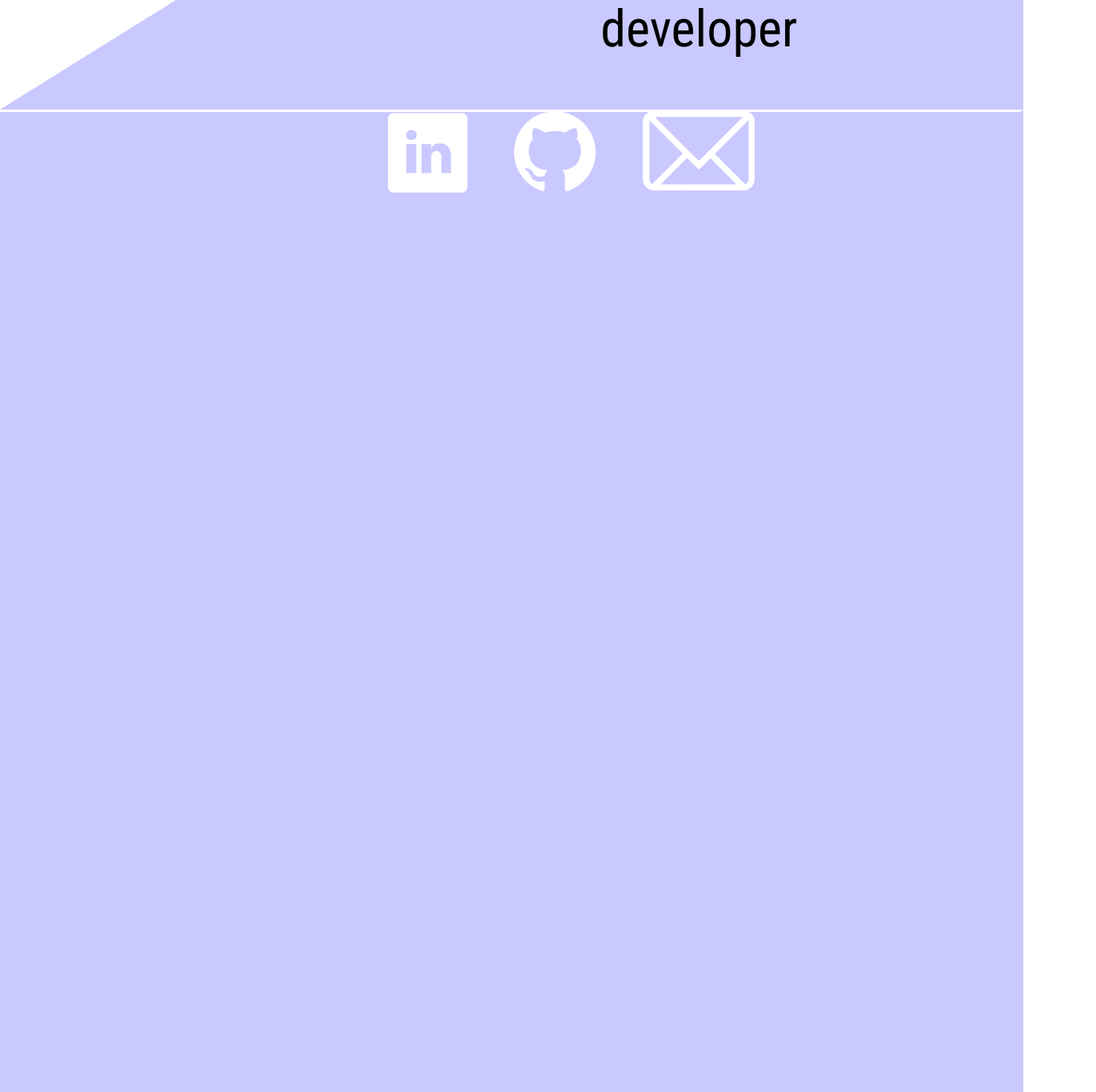
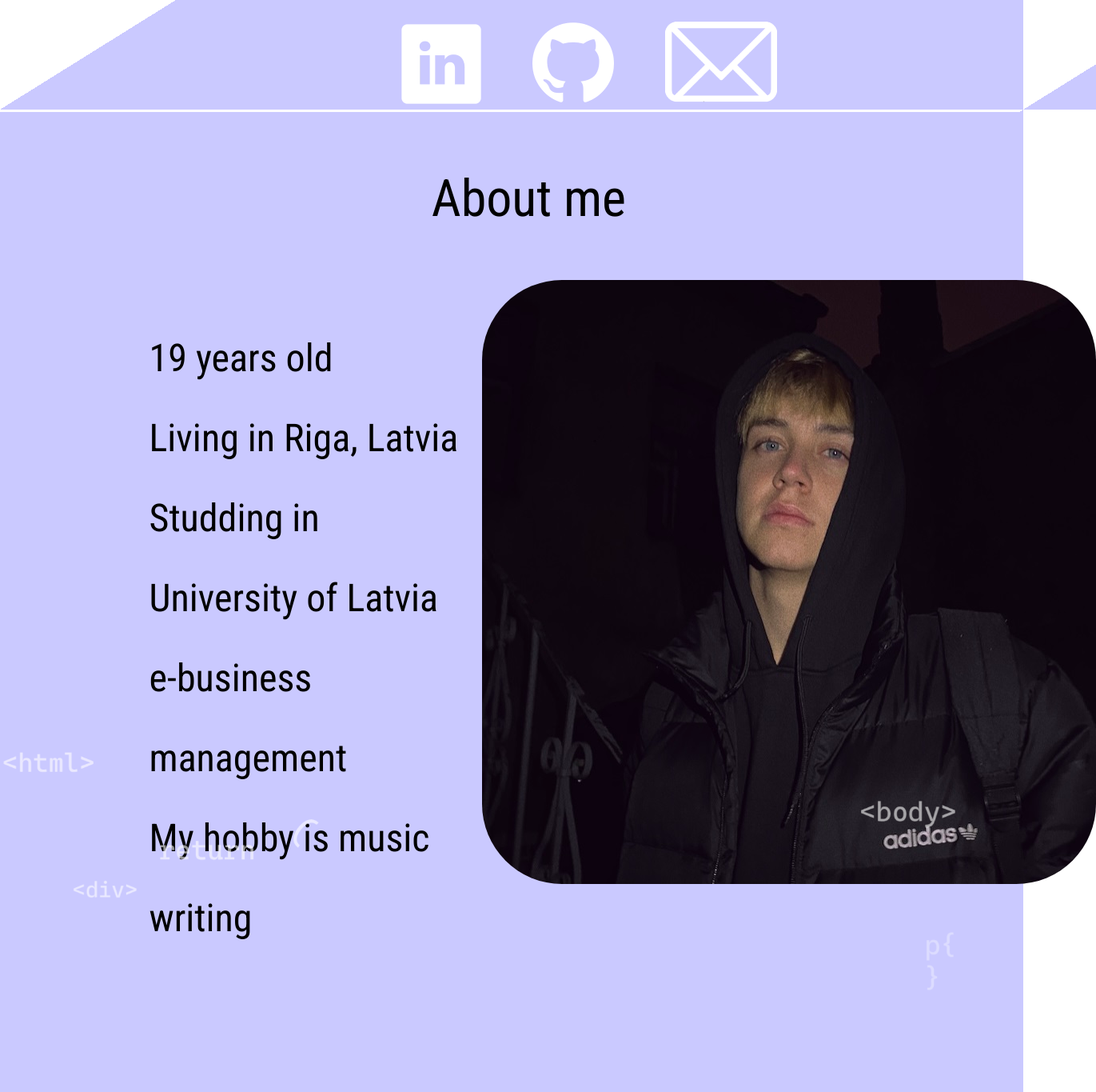
Before and after one commit to Marjachok/portfolio2, a React (Create React App) app: page / in a window 1280 px wide. Shown: the part 660-2025 px from the top of the page at 80% size, 1371 px wide, since content can reach past the window. Built offline with nearby package versions, Linux system fonts and the light colour scheme.

Commit message:
about me + skills setion

```diff
--- a/src/App.css
+++ b/src/App.css
@@ -27,7 +27,7 @@ body::after {
   margin-top: 1%;
   display: grid;
   grid-template-columns: 11% 11% 11% 11% 11% 11% 11% 11% 11% ;
-  column-gap: 20px;
+  column-gap: 2%;
 }
 .header_1{
   text-align: center;
@@ -50,7 +50,7 @@ body::after {
   display: grid;
   grid-template-columns: 11% 11% 11% 11% 11% 11% 11% 11% 11% ;
   grid-template-rows: auto auto auto;
-  column-gap: 20px;
+  column-gap: 2%;
 }
 .text_1{
   margin-top: 8%;
@@ -83,7 +83,7 @@ body::after {
 .links{
   display: grid;
   grid-template-columns: 11% 11% 11% 11% 11% 11% 11% 11% 11% ;
-  column-gap: 20px;
+  column-gap: 2%;
 }
 .linked{
   grid-column-start: 4;
@@ -98,3 +98,44 @@ body::after {
   grid-column-start: 6;
   grid-column-end: 6;
 }
+.about{
+  display: grid;
+  grid-template-columns: 12.57% 12.57% 16% 12.57% 12.5% 12.57% 8.14%  ;
+  column-gap: 2%;
+}
+.about_me{
+  grid-column-start: 3;
+  grid-column-end: 6;
+  font-family: 'Roboto Condensed', sans-serif;
+  font-size: 64px;
+  text-align: center;
+}
+ul{
+  grid-column-start: 2;
+  grid-column-end: 4;
+  line-height: 100px;
+  padding: 0;
+  font-family: 'Roboto Condensed', sans-serif;
+  font-size: 48px;
+  list-style-type: none;
+  grid-row-start: 2;
+  grid-row-end: 6;
+}
+.photo{
+  grid-column-start: 4;
+  grid-column-end: 8;
+  margin-left: auto;
+  margin-right:auto ;
+  grid-row-start: 2;
+  grid-row-end: 6;
+  border-radius: 100px;
+  -webkit-border-radius: 100px;
+  -moz-border-radius: 100px;
+  -ms-border-radius: 100px;
+  -o-border-radius: 100px;
+}
+.bg{
+  position: absolute;
+  top: 200vh;
+  z-index: 1;
+}
--- /dev/null
+++ b/src/components/about.tsx
@@ -0,0 +1,18 @@
+import photo from "./photo.png"
+
+export function About(){
+    return(
+        <div className="about">
+            <p className="about_me">About me</p>
+            <ul>
+            <li>19 years old</li>
+            <li>Living in Riga, Latvia</li>
+            <li>Studding in University of Latvia e-business management </li>
+            <li>My hobby is music writing</li>
+            </ul>
+            <img src={photo} alt="photox" className="photo"/>
+
+        </div>
+
+    )
+}
--- /dev/null
+++ b/src/components/skills.tsx
@@ -0,0 +1,12 @@
+import bg from "./bg.png"
+
+export function Skills(){
+    return(
+        <div className="skills">
+
+            <img src={bg} alt="background" className="bg" />
+
+        </div>
+
+    )
+}
--- a/src/pages/home.tsx
+++ b/src/pages/home.tsx
@@ -4,7 +4,8 @@ import { Header } from '../components/header';
 import { Text } from '../components/text';
 import { Links } from '../components/links';
 import {Routes, Route , Link } from "react-router-dom";
-
+import { About } from '../components/about';
+import { Skills } from '../components/skills';
 
 
 function Home() {
@@ -16,6 +17,10 @@ function Home() {
         < Text/>
 
         < Links/>
+
+        < About/>
+
+        < Skills/>
     </div>
   );
 }
```
Also changed, not shown: src/components/bg.png (added), src/components/photo.png (added).
